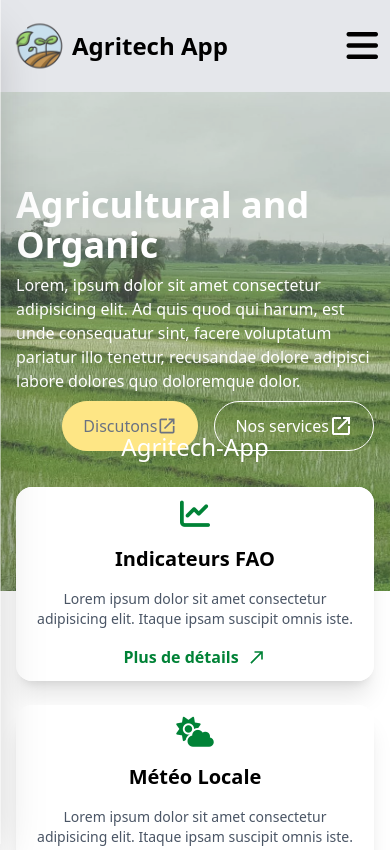
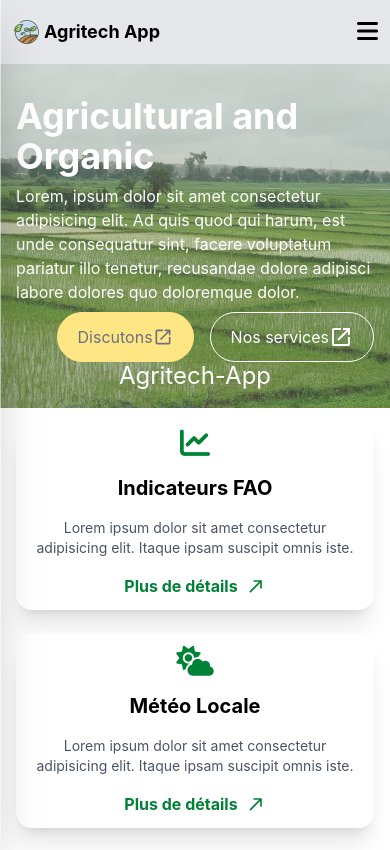
Before and after one commit to abbas001900/agritech_app, a website: page index.html in a window 390 px wide. Shown: the top 850 px of the page. Drawn offline with nearby package versions, Linux system fonts and the light colour scheme.

Commit message:
Ajustement sur responsivite page home header et hero section

```diff
--- a/index.html
+++ b/index.html
@@ -114,8 +114,8 @@
             </div>
 
             <div class="flex items-center justify-center">
-                <img src="./Agritech_App_Ressources/favico.png" alt="logo" class="size-15">
-                <h1 class="font-bold text-2xl">Agritech App</h1>
+                <img src="./Agritech_App_Ressources/favico.png" alt="logo" class="size-8 md:size-15">
+                <h1 class="font-bold text-lg md:text-2xl">Agritech App</h1>
             </div>
 
             <div class="flex items-center justify-center gap-2 max-md:hidden">
@@ -133,7 +133,7 @@
             </div>
 
             <!-- Bouton hamburger (mobile) -->
-            <label for="menu" class="text-4xl md:hidden cursor-pointer z-50">
+            <label for="menu" class="text-2xl md:text-4xl md:hidden cursor-pointer z-50">
                 <i class="fa-solid fa-bars"></i>
             </label>
         </section>
@@ -187,10 +187,10 @@
     <main class="min-h-screen">
         <!-- Section contenant le hero et les informations de bienvenue -->
         <section
-            class="flex flex-col gap-10 bg-green-400 h-[calc(100vh-30vh)] p-4 relative bg-cover bg-center"
+            class="flex flex-col gap-10 bg-green-400 h-102 p-4 relative bg-cover bg-center"
             style="background-image: url('./Agritech_App_Ressources/Home.jpg');">
             <div class="absolute inset-0 bg-green-100/20"></div>
-            <div class="relative z-10 max-w-3xl w-full pt-[20vh] flex flex-col gap-2 text-white">
+            <div class="relative z-10 max-w-3xl w-full top-20 flex flex-col gap-2 text-white">
                 <h1 class="text-4xl font-bold">Agricultural and Organic</h1>
                 <p>Lorem, ipsum dolor sit amet consectetur adipisicing elit. Ad quis quod qui harum, est unde
                     consequatur sint, facere voluptatum pariatur illo tenetur, recusandae dolore adipisci labore
@@ -215,17 +215,17 @@
         </section>
 
         <!-- Section contenant les cards informatrices -->
-        <section class="min-h-[25vh] relative">
-            <div class="relative z-20 -mt-48 px-4 pb-0 lg:pb-20  mx-auto">
+        <section class="md:h-45 relative">
+            <div class="relative z-20 -top-24 px-4 pb-0 lg:pb-20  mx-auto">
 
                 <div class="grid grid-cols-1 md:grid-cols-3 gap-6">
 
-                    <h2 class="text-2xl text-bold text-white text-center lg:hidden col-span-full mt-8">Agritech-App</h2>
+                    <h2 class="text-2xl text-bold text-white text-center lg:hidden col-span-full mt-12">Agritech-App</h2>
 
-                    <div class="group rounded-2xl overflow-hidden bg-white shadow-xl transition-all duration-300 group-hover:shadow-2xl flex flex-col lg:block lg:relative lg:min-h-[480px]">
+                    <div class="group rounded-2xl overflow-hidden bg-white shadow-xl transition-all duration-300 group-hover:shadow-2xl flex flex-col lg:block lg:relative lg:h-102">
 
                         <img src="./Agritech_App_Ressources/FAO_Statistic_Landing.jpg" alt="Agriculteur"
-                            class="h-64 w-full object-cover hidden lg:block lg:absolute lg:inset-0 lg:h-full lg:transition-transform lg:duration-500 lg:group-hover:scale-110 lg:group-hover:rotate-2">
+                            class="h-54 w-full object-cover hidden lg:block lg:absolute lg:inset-0 lg:h-full lg:transition-transform lg:duration-500 lg:group-hover:scale-110 lg:group-hover:rotate-2">
 
                         <div class=" group p-3 flex flex-col items-center text-center relative z-10 bg-white lg:min-h-20 lg:justify-center lg:absolute lg:bottom-4 lg:left-4 lg:right-4 lg:rounded-xl lg:shadow-lg lg:transition-all lg:duration-300">
 
@@ -255,7 +255,7 @@
                         </div>
                     </div>
 
-                    <div class="group rounded-2xl overflow-hidden bg-white shadow-xl transition-all duration-300 hover:shadow-2xl flex flex-col lg:block lg:relative lg:min-h-[480px]">
+                    <div class="group rounded-2xl overflow-hidden bg-white shadow-xl transition-all duration-300 hover:shadow-2xl flex flex-col lg:block lg:relative lg:lg:h-102">
 
                         <img src="./Agritech_App_Ressources/Meteo_Landing.jpg" alt="Agriculteur"
                             class="h-64 w-full object-cover hidden lg:block lg:absolute lg:inset-0 lg:h-full lg:transition-transform lg:duration-500 lg:group-hover:scale-110 lg:group-hover:rotate-2">
@@ -277,7 +277,7 @@
                         </div>
                     </div>
 
-                    <div class="group rounded-2xl overflow-hidden bg-white shadow-xl transition-all duration-300 hover:shadow-2xl flex flex-col lg:block lg:relative lg:min-h-[480px]">
+                    <div class="group rounded-2xl overflow-hidden bg-white shadow-xl transition-all duration-300 hover:shadow-2xl flex flex-col lg:block lg:relative lg:lg:h-102">
                         <img src="./Agritech_App_Ressources/Formation_Landing.jpg" alt="Agriculteur"
                             class="h-64 w-full object-cover hidden lg:block lg:absolute lg:inset-0 lg:h-full lg:transition-transform lg:duration-500 lg:group-hover:scale-110 lg:group-hover:rotate-2">
 
@@ -303,7 +303,7 @@
         </section>
 
         <!-- Section de promotion et de valorisation -->
-        <section class="px-4 py-25 flex items-center justify-between max-sm:flex-col">
+        <section class="mt-18 px-4 py-25 flex items-center justify-between max-sm:flex-col">
             <h1 class="text-3xl">We are confident</h1>
             <div class="flex gap-3">
                 <div class="flex items-center gap-2">
--- a/package.json
+++ b/package.json
@@ -1,6 +1,6 @@
 {
   "dependencies": {
-    "@tailwindcss/cli": "^4.1.17",
-    "tailwindcss": "^4.1.17"
+    "@tailwindcss/cli": "^4.3.3",
+    "tailwindcss": "^4.3.3"
   }
 }
```
Also changed, not shown: src/output.css, 1 other file.
